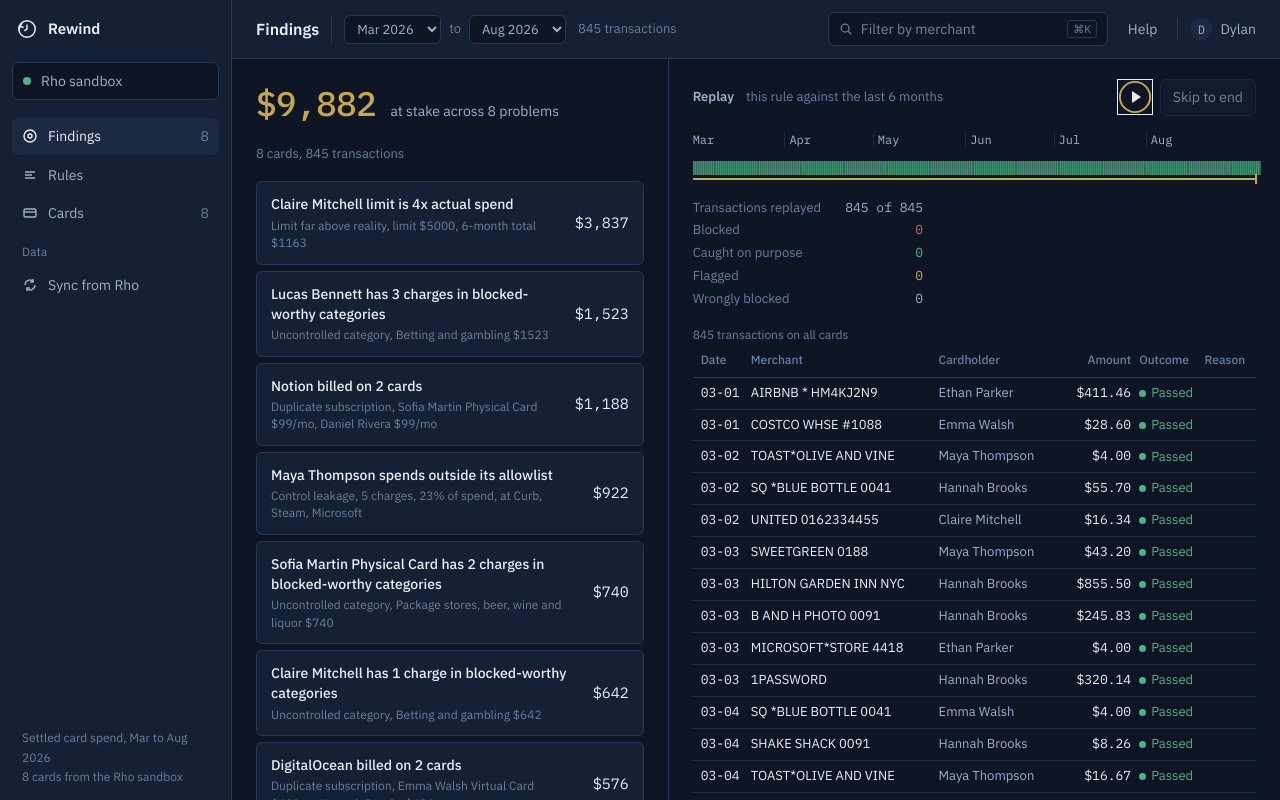
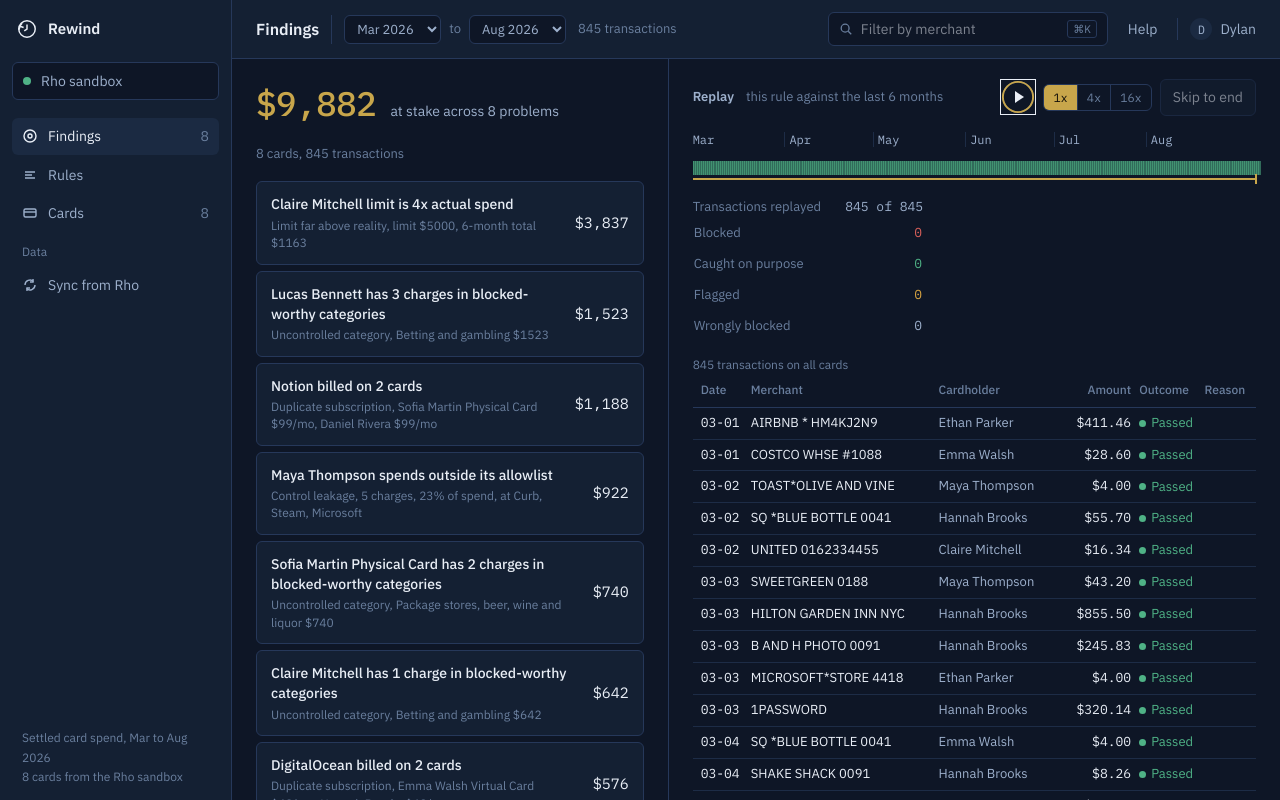
Before and after one commit to dynotics/Rewind, a Next.js app: page / in a window 1280 px wide. Built offline with nearby package versions, Linux system fonts and the light colour scheme.

Commit message:
added the playbook speed control for the replay, made the stat tiles look like filters for readability

```diff
--- a/src/app/globals.css
+++ b/src/app/globals.css
@@ -774,6 +774,7 @@ select {
 .replay .head .acts {
   margin-left: auto;
   align-items: center;
+  flex-wrap: nowrap;
 }
 
 .ring {
@@ -825,6 +826,33 @@ select {
   width: 3px;
   height: 11px;
   background: var(--text);
+}
+
+.speed {
+  display: flex;
+  border: 1px solid var(--line);
+  border-radius: 6px;
+  overflow: hidden;
+}
+
+.speed button {
+  padding: 5px 9px;
+  font: 12px var(--mono);
+  color: var(--text-3);
+}
+
+.speed button + button {
+  border-left: 1px solid var(--line);
+}
+
+.speed button:hover {
+  color: var(--text);
+  background: var(--raised);
+}
+
+.speed button.on {
+  color: #14110a;
+  background: var(--brass);
 }
 
 .ring:hover .tri {
@@ -927,8 +955,8 @@ select {
 
 .stats {
   display: grid;
-  grid-template-columns: auto auto;
-  gap: 2px 24px;
+  grid-template-columns: auto auto auto;
+  gap: 4px 24px;
   margin-top: 18px;
   width: max-content;
   font-size: 13px;
@@ -937,28 +965,58 @@ select {
 .stats .stat {
   display: grid;
   grid-template-columns: subgrid;
+  grid-column: 1 / 3;
+  padding: 3px 8px;
+  margin: 0 -8px;
+  border: 1px solid transparent;
+  border-radius: 5px;
+  text-align: left;
+}
+
+.stats div.stat {
   grid-column: 1 / -1;
-  padding: 1px 6px;
-  margin: 0 -6px;
-  border-radius: 4px;
-  text-align: left;
+  grid-template-columns: subgrid;
+  border: 0;
+  padding-block: 0;
 }
 
 .stats button.stat:hover {
   background: var(--raised);
+  border-color: var(--line-hover);
 }
 
-.stats .stat.on {
+.stats button.stat:hover span:first-child {
+  color: var(--text);
+}
+
+.stats .stat.on,
+.stats button.stat.on:hover {
   background: var(--raised);
-  box-shadow: inset 2px 0 0 var(--brass);
+  border-color: var(--brass);
 }
 
 .stats .stat span:first-child {
   color: var(--text-3);
 }
 
+.stats .stat.on span:first-child {
+  color: var(--text);
+  font-weight: 500;
+}
+
 .stats .stat span:last-child {
   text-align: right;
+}
+
+.stats .clear {
+  justify-self: start;
+  font-size: 12px;
+  color: var(--brass);
+}
+
+.stats .clear:hover {
+  color: var(--brass-hover);
+  text-decoration: underline;
 }
 
 .stats .block {
@@ -984,10 +1042,6 @@ select {
   margin-top: 16px;
   font-size: 12px;
   color: var(--text-3);
-}
-
-.ledger-bar button {
-  color: var(--brass);
 }
 
 .ledger {
@@ -1451,6 +1505,8 @@ select {
   .finding,
   .card-row,
   .btn,
+  .speed button,
+  .stats button.stat,
   .nav button {
     transition:
       border-color 0.12s,
--- a/src/app/page.tsx
+++ b/src/app/page.tsx
@@ -18,7 +18,7 @@ import { TopBar } from "../components/TopBar";
 import { TxnDrawer } from "../components/TxnDrawer";
 import { useDataset, type Dataset } from "../components/useDataset";
 import { txnsInRange, useMonthRange, type MonthRange } from "../components/useMonthRange";
-import { usePlayback } from "../components/usePlayback";
+import { usePlayback, usePlaybackClock } from "../components/usePlayback";
 import { neighbourException, scopeLabel, txnContext, useReplay } from "../components/useReplay";
 
 const merchants = merchantsData as Record<string, Merchant>;
@@ -76,6 +76,7 @@ function Rewind() {
   });
   const { months, range, setRange } = useMonthRange(data.txns);
   const scoped = useMemo<Dataset>(() => ({ ...data, txns: txnsInRange(data.txns, range) }), [data, range]);
+  usePlaybackClock(playback, scoped.txns.length);
   const pickRange = (next: MonthRange) => {
     setRange(next);
     playback.reset();
--- a/src/components/ReplayPanel.tsx
+++ b/src/components/ReplayPanel.tsx
@@ -4,7 +4,7 @@ import { Ledger, type LedgerRow } from "./Ledger";
 import { ReplayStats } from "./ReplayStats";
 import { ReplayStrip } from "./ReplayStrip";
 import { plural } from "./format";
-import type { Playback } from "./usePlayback";
+import { SPEEDS, type Playback } from "./usePlayback";
 
 type Props = {
   verdicts: Verdict[];
@@ -53,6 +53,24 @@ function PlayRing({ playback }: { playback: Playback }) {
   );
 }
 
+function SpeedControl({ playback }: { playback: Playback }) {
+  return (
+    <div className="speed" role="group" aria-label="Playback speed">
+      {SPEEDS.map((speed) => (
+        <button
+          key={speed.label}
+          type="button"
+          className={speed === playback.speed ? "on" : ""}
+          aria-pressed={speed === playback.speed}
+          onClick={() => playback.setSpeed(speed)}
+        >
+          {speed.label}
+        </button>
+      ))}
+    </div>
+  );
+}
+
 export function ReplayPanel(props: Props) {
   const { playback, filter, rows } = props;
   const shown = filter === "all" ? "" : `${FILTER_LABEL[filter]} `;
@@ -64,6 +82,7 @@ export function ReplayPanel(props: Props) {
         <span className="note">this rule against the last {plural(props.monthCount, "month")}</span>
         <div className="acts">
           <PlayRing playback={playback} />
+          <SpeedControl playback={playback} />
           <button type="button" className="btn" onClick={playback.skip} disabled={playback.progress >= 1}>
             Skip to end
           </button>
@@ -85,11 +104,6 @@ export function ReplayPanel(props: Props) {
           {rows.length} {shown}
           {rows.length === 1 ? "transaction" : "transactions"} on {props.scopeLabel}
         </span>
-        {filter === "all" ? null : (
-          <button type="button" onClick={() => props.onFilter("all")}>
-            Show all
-          </button>
-        )}
       </div>
 
       <Ledger
--- a/src/components/ReplayStats.tsx
+++ b/src/components/ReplayStats.tsx
@@ -28,6 +28,14 @@ export function ReplayStats({ tally, revealed, total, filter, onFilter }: Props)
         <span className="num dim">
           {revealed} of {total}
         </span>
+        <button
+          type="button"
+          className="clear"
+          hidden={filter === "all"}
+          onClick={() => onFilter("all")}
+        >
+          Clear filter ×
+        </button>
       </div>
       {ROWS.map((row) => (
         <button
--- a/src/components/usePlayback.ts
+++ b/src/components/usePlayback.ts
@@ -1,10 +1,19 @@
 import { useCallback, useEffect, useState } from "react";
 
-const FULL_RUN_MS = 14000;
+export const SPEEDS = [
+  { label: "1x", intervalMs: 120 },
+  { label: "4x", intervalMs: 30 },
+  { label: "16x", intervalMs: 8 },
+] as const;
+
+export type Speed = (typeof SPEEDS)[number];
 
 export type Playback = {
   progress: number;
   playing: boolean;
+  speed: Speed;
+  setSpeed: (speed: Speed) => void;
+  advance: (fraction: number) => void;
   toggle: () => void;
   skip: () => void;
   seek: (fraction: number) => void;
@@ -14,21 +23,12 @@ export type Playback = {
 export function usePlayback(): Playback {
   const [progress, setProgress] = useState(1);
   const [wantsPlay, setWantsPlay] = useState(false);
+  const [speed, setSpeed] = useState<Speed>(SPEEDS[0]);
   const playing = wantsPlay && progress < 1;
 
-  useEffect(() => {
-    if (!playing) return;
-    let frame = 0;
-    let last = performance.now();
-    const step = (now: number) => {
-      const elapsed = now - last;
-      last = now;
-      setProgress((value) => Math.min(1, value + elapsed / FULL_RUN_MS));
-      frame = requestAnimationFrame(step);
-    };
-    frame = requestAnimationFrame(step);
-    return () => cancelAnimationFrame(frame);
-  }, [playing]);
+  const advance = useCallback((fraction: number) => {
+    setProgress((value) => Math.min(1, value + fraction));
+  }, []);
 
   const toggle = useCallback(() => {
     if (playing) {
@@ -49,5 +49,23 @@ export function usePlayback(): Playback {
     setProgress(Math.min(1, Math.max(0, fraction)));
   }, []);
 
-  return { progress, playing, toggle, skip, seek, reset: skip };
+  return { progress, playing, speed, setSpeed, advance, toggle, skip, seek, reset: skip };
 }
+
+// Reveals one of `count` transactions every speed.intervalMs while playing.
+export function usePlaybackClock({ playing, speed, advance }: Playback, count: number) {
+  const fullRunMs = Math.max(1, count) * speed.intervalMs;
+
+  useEffect(() => {
+    if (!playing) return;
+    let frame = 0;
+    let last = performance.now();
+    const step = (now: number) => {
+      advance((now - last) / fullRunMs);
+      last = now;
+      frame = requestAnimationFrame(step);
+    };
+    frame = requestAnimationFrame(step);
+    return () => cancelAnimationFrame(frame);
+  }, [playing, fullRunMs, advance]);
+}
```
